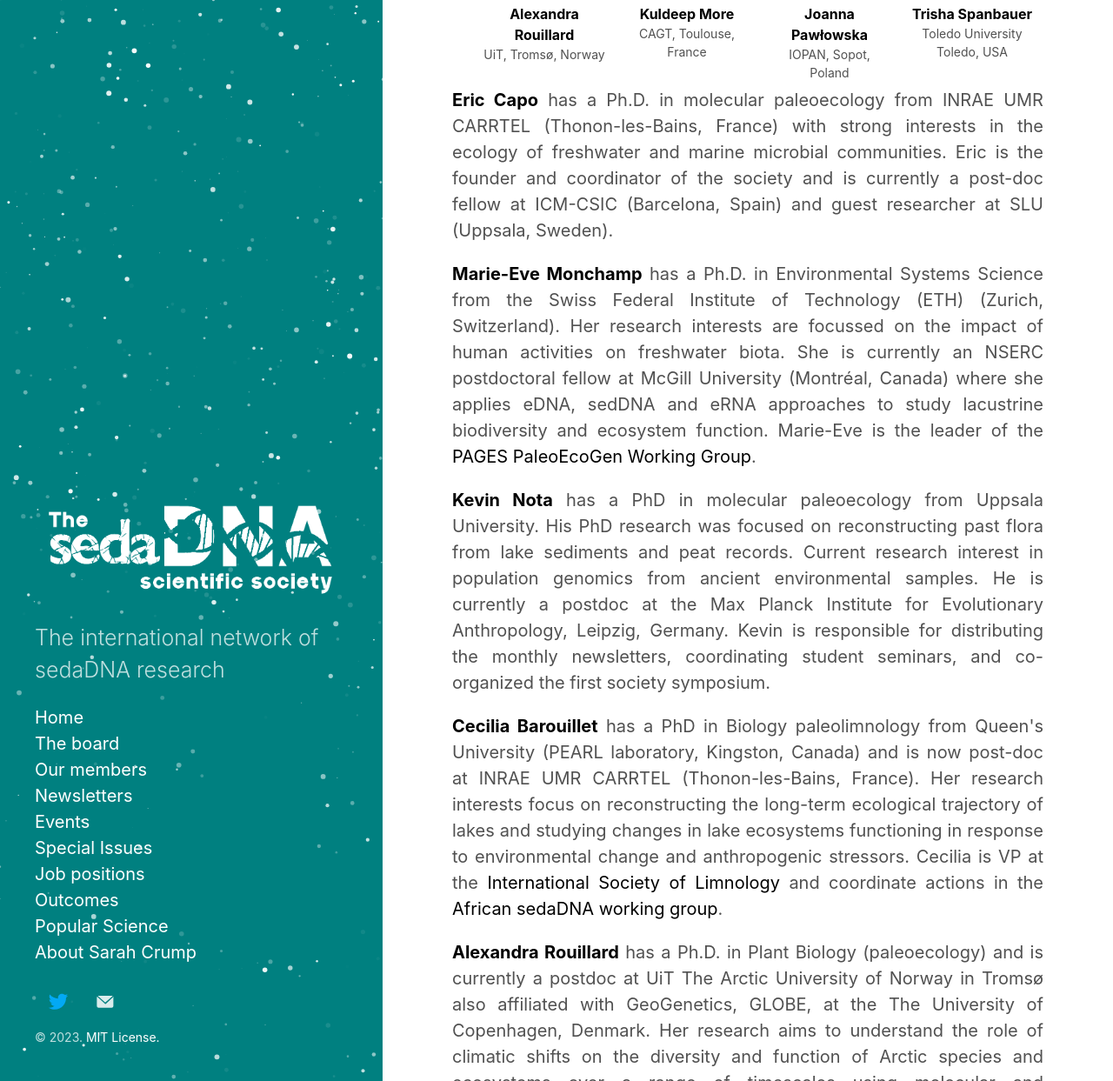
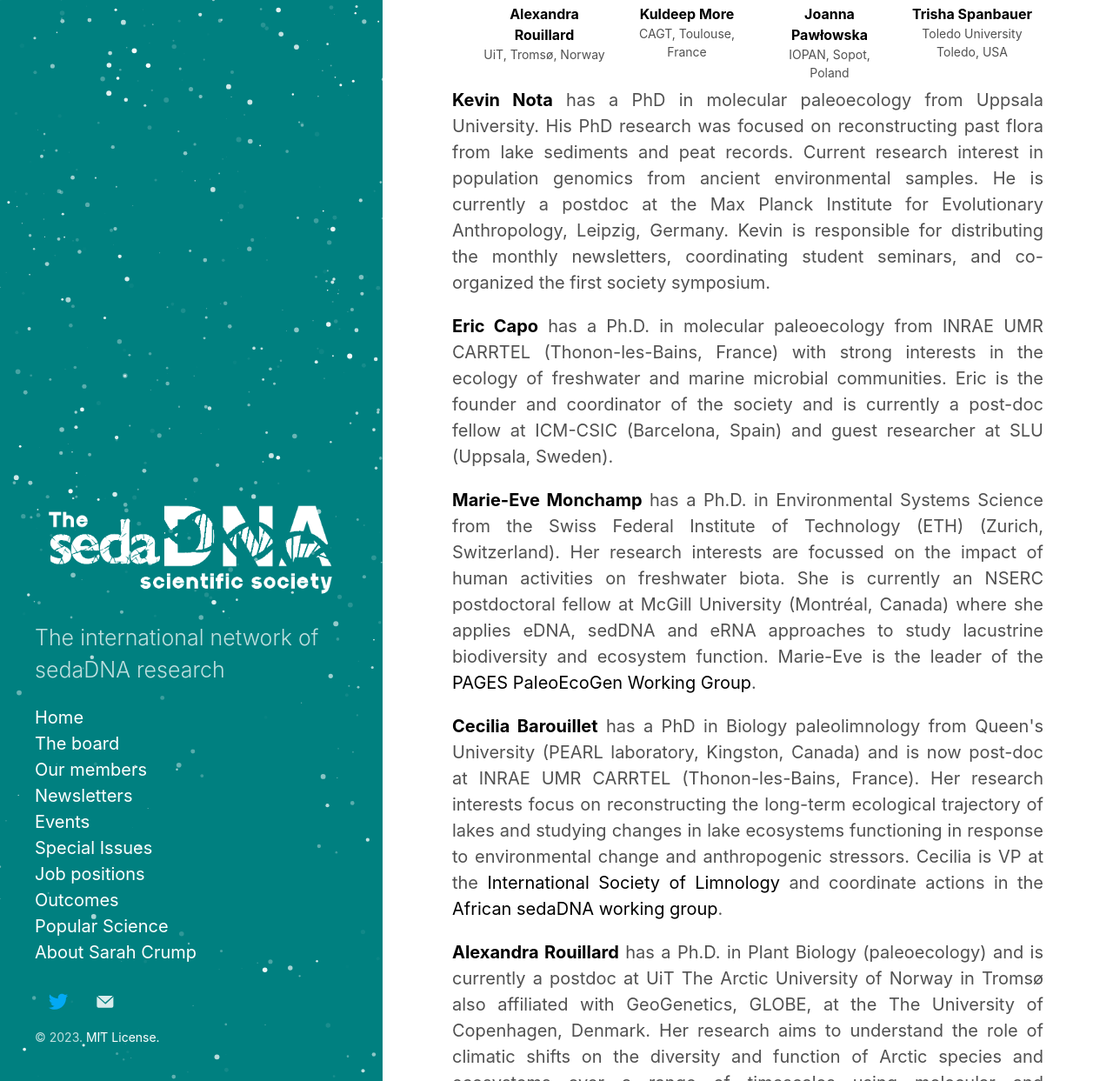
Before and after one commit to sedadna/sedadna.github.io, a Jekyll site: the page built from category/board.md, in a window 1280 px wide and 1400 px high, scrolled down 407 px, cut to the strip 157-1400 px from the top of the window. Shown: the whole strip at 87% size. Built offline with Jekyll 4.4.1, drawn with Linux system fonts in a browser that asks for light colours.

Commit message:
Update board.md

```diff
--- a/category/board.md
+++ b/category/board.md
@@ -72,16 +72,17 @@ Title: Our board
 
 </div>
 <div class="intro">
+
+<div class="section Kevin">
+<p> <a href="https://www.researchgate.net/profile/Kevin_Nota2" target="_blank"><b>Kevin Nota</b></a> has a PhD in molecular paleoecology from Uppsala University. His PhD research was focused on reconstructing past flora from lake sediments and peat records. Current research interest in population genomics from ancient environmental samples. He is currently a postdoc at the Max Planck Institute for Evolutionary Anthropology, Leipzig, Germany. Kevin is responsible for distributing the monthly newsletters, coordinating student seminars, and co-organized the first society symposium. </p>
+</div>
+
 <div class="section Eric">
 <p> <a href="https://ercapo.wixsite.com/sedadna-society/ericcapo" target="_blank"><b>Eric Capo</b></a> has a Ph.D. in molecular paleoecology from INRAE UMR CARRTEL (Thonon-les-Bains, France) with  strong interests in the ecology of freshwater and marine microbial communities. Eric is the founder and coordinator of the society and is currently a post-doc fellow at ICM-CSIC (Barcelona, Spain) and guest researcher at SLU (Uppsala, Sweden).</p>
 </div>
 
 <div class="section Marie-Eve">
 <p> <a href="https://marie-evemonchamp.weebly.com/" target="_blank"><b>Marie-Eve Monchamp</b></a> has a Ph.D. in Environmental Systems Science from the Swiss Federal Institute of Technology (ETH) (Zurich, Switzerland). Her research interests are focussed on the impact of human activities on freshwater biota. She is currently an NSERC postdoctoral fellow at McGill University (Montréal, Canada) where she applies eDNA, sedDNA and eRNA approaches to study lacustrine biodiversity and ecosystem function. Marie-Eve is the leader of the <a href="https://pastglobalchanges.org/science/wg/paleoecogen" target="_blank">PAGES PaleoEcoGen Working Group</a>.</p>
-</div>
-
-<div class="section Kevin">
-<p> <a href="https://www.researchgate.net/profile/Kevin_Nota2" target="_blank"><b>Kevin Nota</b></a> has a PhD in molecular paleoecology from Uppsala University. His PhD research was focused on reconstructing past flora from lake sediments and peat records. Current research interest in population genomics from ancient environmental samples. He is currently a postdoc at the Max Planck Institute for Evolutionary Anthropology, Leipzig, Germany. Kevin is responsible for distributing the monthly newsletters, coordinating student seminars, and co-organized the first society symposium. </p>
 </div>
 
 <div class="section Cecilia">
```
